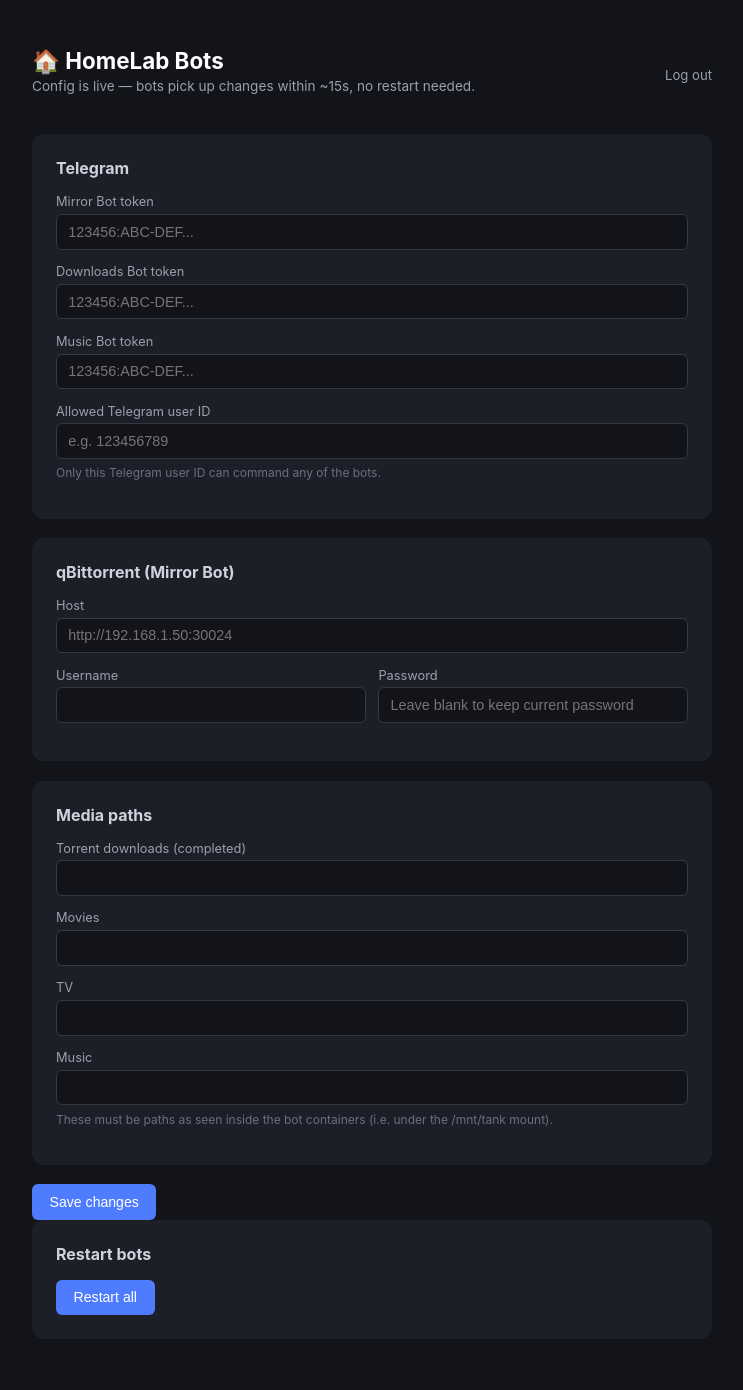
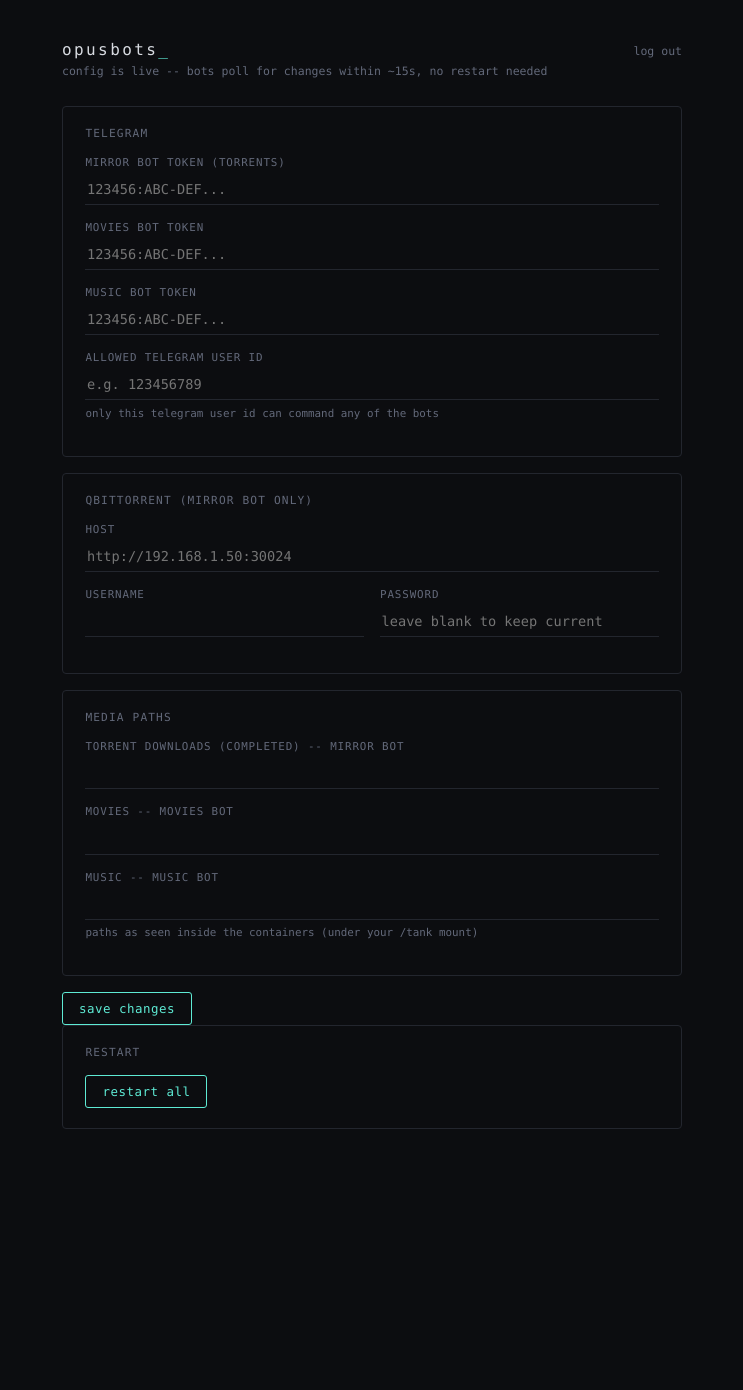
Before and after one commit to lucif3r-d3vil/opusbots, a Flask app: template config-web/templates/config.html in a window 1280 px wide. Shown: the whole page, without its empty margins (268-1011 px from the left). After the commit the page ends 1129 px from the top, so only its background shows below. Run offline with Flask 3, Linux system fonts and the light colour scheme; the template is opened without the code that fills it, so the values that code supplies are empty.

Commit message:
Movies bot scope narrowed, /tank paths, ASCII README, login rework

```diff
--- a/config-web/app.py
+++ b/config-web/app.py
@@ -72,7 +72,6 @@ def save():
 
     cfg["paths"]["downloads_completed"] = request.form.get("path_downloads_completed", "").strip()
     cfg["paths"]["movies"] = request.form.get("path_movies", "").strip()
-    cfg["paths"]["tv"] = request.form.get("path_tv", "").strip()
     cfg["paths"]["music"] = request.form.get("path_music", "").strip()
 
     save_config(cfg)
--- a/config-web/templates/config.html
+++ b/config-web/templates/config.html
@@ -2,43 +2,76 @@
 <html lang="en">
 <head>
 <meta charset="UTF-8">
-<title>HomeLab Bots — Config</title>
+<title>opusbots // config</title>
 <style>
+  :root {
+    --bg: #0c0d10;
+    --panel: #111318;
+    --line: #23262e;
+    --text: #d7dae0;
+    --muted: #63697a;
+    --accent: #5eead4;
+    --error: #f47174;
+    --ok: #8fe3a8;
+  }
   * { box-sizing: border-box; }
-  body { font-family: -apple-system, Segoe UI, sans-serif; background: #12141a; color: #e8e8ea; margin: 0; padding: 2rem 1rem; }
-  .wrap { max-width: 680px; margin: 0 auto; }
-  h1 { font-size: 1.4rem; margin-bottom: .2rem; color: #fff; }
-  .sub { color: #9aa0ac; font-size: .85rem; margin-bottom: 1.5rem; }
-  .card { background: #1c1f27; border-radius: 12px; padding: 1.5rem; margin-bottom: 1.2rem; }
-  .card h2 { font-size: 1rem; margin: 0 0 1rem; color: #cdd2dc; }
-  label { display: block; font-size: .8rem; margin-bottom: .3rem; color: #9aa0ac; }
-  input { width: 100%; padding: .55rem .7rem; margin-bottom: .9rem; border-radius: 6px; border: 1px solid #333844;
-          background: #12141a; color: #fff; font-size: .9rem; }
-  .row { display: flex; gap: .8rem; }
+  body {
+    margin: 0; background: var(--bg); color: var(--text); padding: 2.5rem 1rem;
+    font-family: ui-monospace, SFMono-Regular, Menlo, Consolas, "Liberation Mono", monospace;
+  }
+  .wrap { max-width: 620px; margin: 0 auto; }
+  .topbar { display: flex; justify-content: space-between; align-items: baseline; margin-bottom: .3rem; }
+  .brand { font-size: 1rem; letter-spacing: .15em; }
+  .brand::after { content: "_"; color: var(--accent); }
+  a.logout { color: var(--muted); font-size: .72rem; text-decoration: none; }
+  a.logout:hover { color: var(--text); }
+  .tagline { font-size: .72rem; color: var(--muted); margin-bottom: 1.75rem; }
+  .flash {
+    font-size: .75rem; padding: .5rem .6rem; margin-bottom: 1rem; border-left: 2px solid;
+  }
+  .flash.success { border-color: var(--ok); color: var(--ok); background: rgba(143,227,168,.08); }
+  .flash.error { border-color: var(--error); color: var(--error); background: rgba(244,113,116,.08); }
+  .section {
+    border: 1px solid var(--line); border-radius: 4px; padding: 1.25rem 1.4rem;
+    margin-bottom: 1rem;
+  }
+  .section h2 {
+    font-size: .7rem; text-transform: uppercase; letter-spacing: .1em;
+    color: var(--muted); margin: 0 0 1rem; font-weight: normal;
+  }
+  label {
+    display: block; font-size: .68rem; text-transform: uppercase;
+    letter-spacing: .08em; color: var(--muted); margin-bottom: .3rem;
+  }
+  input {
+    width: 100%; padding: .45rem .1rem; margin-bottom: 1rem;
+    background: transparent; color: var(--text);
+    border: none; border-bottom: 1px solid var(--line);
+    font-family: inherit; font-size: .85rem; outline: none;
+  }
+  input:focus { border-bottom-color: var(--accent); }
+  .row { display: flex; gap: 1rem; }
   .row > div { flex: 1; }
-  button { padding: .6rem 1.1rem; border: none; border-radius: 6px; font-size: .88rem; cursor: pointer; }
-  .btn-primary { background: #4f7cff; color: #fff; }
-  .btn-primary:hover { background: #3f68e0; }
-  .btn-ghost { background: #2a2e39; color: #cdd2dc; }
-  .btn-ghost:hover { background: #343a48; }
-  .bots { display: flex; gap: .6rem; flex-wrap: wrap; margin-top: .5rem; }
-  .flash { padding: .6rem .8rem; border-radius: 6px; margin-bottom: 1rem; font-size: .85rem; }
-  .flash.success { background: #16301f; color: #8fe3a8; }
-  .flash.error { background: #3a1d22; color: #ff9a9a; }
-  .topbar { display: flex; justify-content: space-between; align-items: center; margin-bottom: 1rem; }
-  a.logout { color: #9aa0ac; font-size: .82rem; text-decoration: none; }
-  .hint { color: #6a7080; font-size: .75rem; margin-top: -.5rem; margin-bottom: .9rem; }
+  .hint { font-size: .68rem; color: var(--muted); margin-top: -.6rem; margin-bottom: 1rem; }
+  button {
+    padding: .5rem 1rem; background: transparent; border-radius: 3px;
+    font-family: inherit; font-size: .78rem; letter-spacing: .04em; cursor: pointer;
+  }
+  .btn-primary { color: var(--accent); border: 1px solid var(--accent); }
+  .btn-primary:hover { background: var(--accent); color: #0c0d10; }
+  .btn-ghost { color: var(--muted); border: 1px solid var(--line); }
+  .btn-ghost:hover { border-color: var(--muted); color: var(--text); }
+  .restart-row { display: flex; gap: .5rem; flex-wrap: wrap; }
+  .restart-row form { margin: 0; }
 </style>
 </head>
 <body>
 <div class="wrap">
   <div class="topbar">
-    <div>
-      <h1>🏠 HomeLab Bots</h1>
-      <div class="sub">Config is live — bots pick up changes within ~15s, no restart needed.</div>
-    </div>
-    <a class="logout" href="{{ url_for('logout') }}">Log out</a>
+    <div class="brand">opusbots</div>
+    <a class="logout" href="{{ url_for('logout') }}">log out</a>
   </div>
+  <div class="tagline">config is live -- bots poll for changes within ~15s, no restart needed</div>
 
   {% with messages = get_flashed_messages(with_categories=true) %}
     {% for category, message in messages %}
@@ -47,61 +80,59 @@
   {% endwith %}
 
   <form method="post" action="{{ url_for('save') }}">
-    <div class="card">
-      <h2>Telegram</h2>
-      <label>Mirror Bot token</label>
+    <div class="section">
+      <h2>telegram</h2>
+      <label>mirror bot token (torrents)</label>
       <input name="mirror_bot_token" value="{{ cfg.telegram.mirror_bot_token }}" placeholder="123456:ABC-DEF...">
-      <label>Downloads Bot token</label>
+      <label>movies bot token</label>
       <input name="downloads_bot_token" value="{{ cfg.telegram.downloads_bot_token }}" placeholder="123456:ABC-DEF...">
-      <label>Music Bot token</label>
+      <label>music bot token</label>
       <input name="music_bot_token" value="{{ cfg.telegram.music_bot_token }}" placeholder="123456:ABC-DEF...">
-      <label>Allowed Telegram user ID</label>
+      <label>allowed telegram user id</label>
       <input name="allowed_user_id" value="{{ cfg.telegram.allowed_user_id or '' }}" placeholder="e.g. 123456789">
-      <div class="hint">Only this Telegram user ID can command any of the bots.</div>
+      <div class="hint">only this telegram user id can command any of the bots</div>
     </div>
 
-    <div class="card">
-      <h2>qBittorrent (Mirror Bot)</h2>
-      <label>Host</label>
+    <div class="section">
+      <h2>qbittorrent (mirror bot only)</h2>
+      <label>host</label>
       <input name="qbit_host" value="{{ cfg.qbittorrent.host }}" placeholder="http://192.168.1.50:30024">
       <div class="row">
         <div>
-          <label>Username</label>
+          <label>username</label>
           <input name="qbit_user" value="{{ cfg.qbittorrent.user }}">
         </div>
         <div>
-          <label>Password</label>
-          <input type="password" name="qbit_pass" placeholder="Leave blank to keep current password">
+          <label>password</label>
+          <input type="password" name="qbit_pass" placeholder="leave blank to keep current">
         </div>
       </div>
     </div>
 
-    <div class="card">
-      <h2>Media paths</h2>
-      <label>Torrent downloads (completed)</label>
+    <div class="section">
+      <h2>media paths</h2>
+      <label>torrent downloads (completed) -- mirror bot</label>
       <input name="path_downloads_completed" value="{{ cfg.paths.downloads_completed }}">
-      <label>Movies</label>
+      <label>movies -- movies bot</label>
       <input name="path_movies" value="{{ cfg.paths.movies }}">
-      <label>TV</label>
-      <input name="path_tv" value="{{ cfg.paths.tv }}">
-      <label>Music</label>
+      <label>music -- music bot</label>
       <input name="path_music" value="{{ cfg.paths.music }}">
-      <div class="hint">These must be paths as seen inside the bot containers (i.e. under the /mnt/tank mount).</div>
+      <div class="hint">paths as seen inside the containers (under your /tank mount)</div>
     </div>
 
-    <button type="submit" class="btn-primary">Save changes</button>
+    <button type="submit" class="btn-primary">save changes</button>
   </form>
 
-  <div class="card">
-    <h2>Restart bots</h2>
-    <div class="bots">
+  <div class="section">
+    <h2>restart</h2>
+    <div class="restart-row">
       {% for c in containers %}
       <form method="post" action="{{ url_for('restart', container=c) }}">
-        <button type="submit" class="btn-ghost">Restart {{ c }}</button>
+        <button type="submit" class="btn-ghost">{{ c }}</button>
       </form>
       {% endfor %}
       <form method="post" action="{{ url_for('restart_all') }}">
-        <button type="submit" class="btn-primary">Restart all</button>
+        <button type="submit" class="btn-primary">restart all</button>
       </form>
     </div>
   </div>
```
Also changed, not shown: bots/downloads_bot.py (+82 -196 lines), config-web/templates/login.html (+68 -19 lines), docker-compose.ghcr.yml (+14 -13 lines), docker-compose.yml (+12 -4 lines), shared/config.py (+3 -4 lines), README.md, 1 other file.
